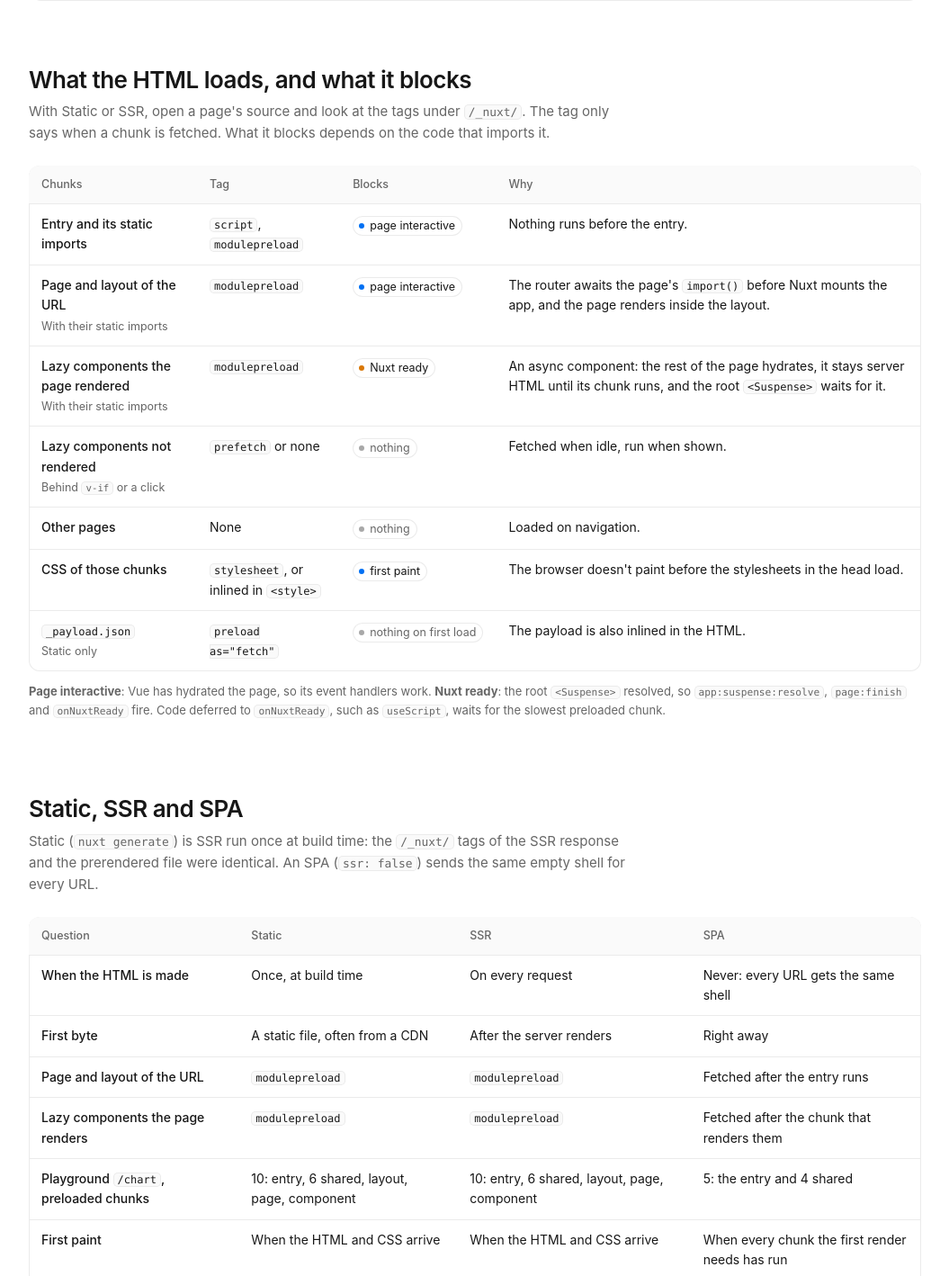
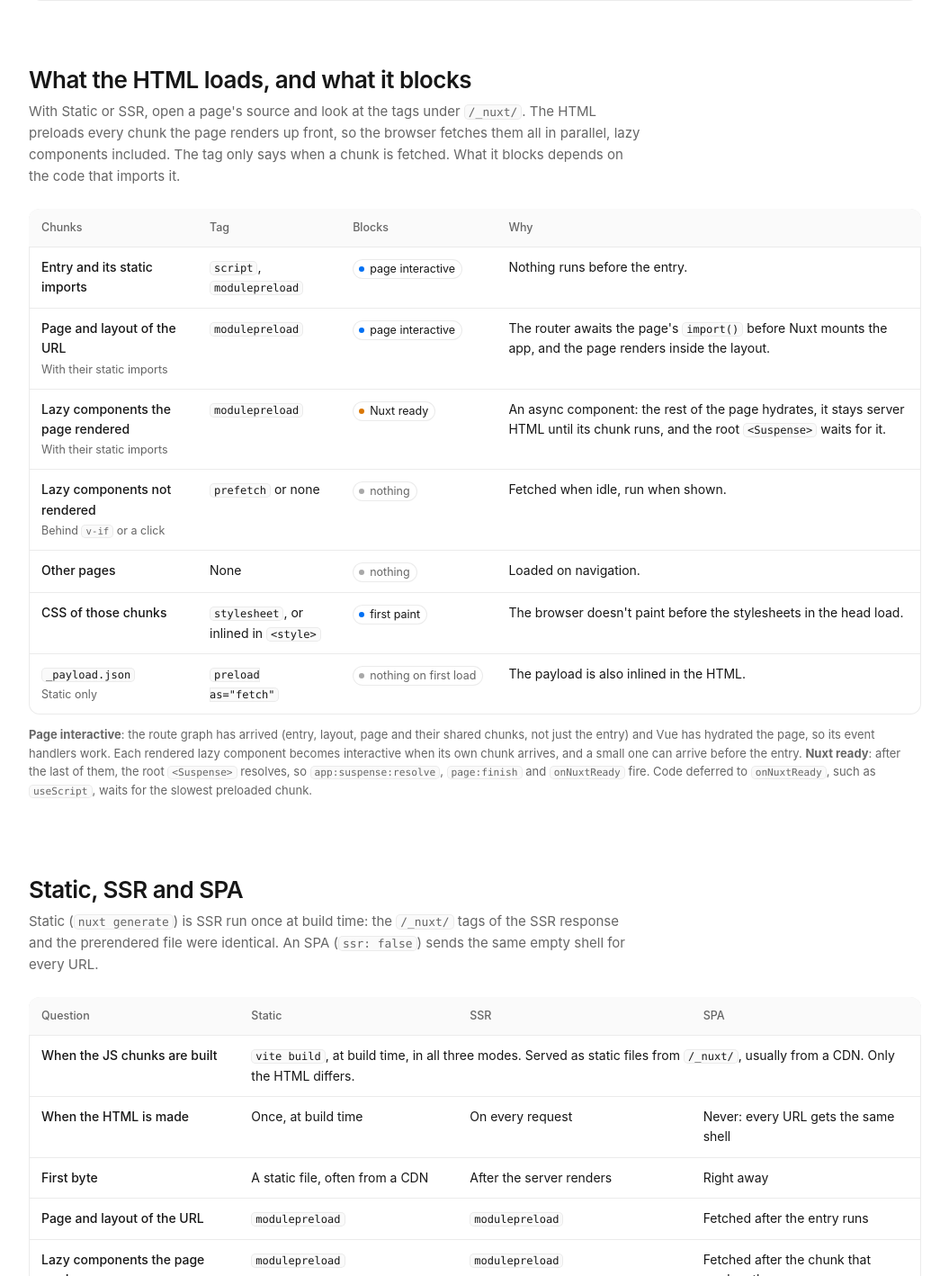
Before and after one commit to larbish/nuxt-bundle-cheat-sheet, a plain HTML site: page index.html in a window 1280 px wide. Shown: the part 3151-4569 px from the top of the page at 90% size, without its empty margins (112-1167 px from the left). Drawn offline with Linux system fonts and the light colour scheme.

Commit message:
docs: clarify parallel chunk loading and build-time chunks

```diff
--- a/index.html
+++ b/index.html
@@ -192,7 +192,8 @@
     .table.stack thead { display: none; }
     .table.stack tr { display: grid !important; grid-template-columns: repeat(2, minmax(0, 1fr)); gap: 4px 12px; border-radius: 12px; box-shadow: inset 0 0 0 1px var(--border); padding: 10px 12px; margin-bottom: 10px; }
     .table.stack td { border: 0; padding: 2px 0; min-width: 0; }
-    .table.stack td.k { grid-column: 1 / -1; padding-bottom: 4px; }
+    .table.stack td.k, .table.stack td[colspan] { grid-column: 1 / -1; }
+    .table.stack td.k { padding-bottom: 4px; }
     .node .tag { font-size: 9px; padding: 0 3px; }
     .table.stack td[data-label]::before { content: attr(data-label); display: block; font-size: 11.5px; color: var(--faint); }
   }
@@ -307,7 +308,7 @@
 
   <section id="load">
     <h2>What the HTML loads, and what it blocks</h2>
-    <p class="intro">With Static or SSR, open a page's source and look at the tags under <code>/_nuxt/</code>. The tag only says when a chunk is fetched. What it blocks depends on the code that imports it.</p>
+    <p class="intro">With Static or SSR, open a page's source and look at the tags under <code>/_nuxt/</code>. The HTML preloads every chunk the page renders up front, so the browser fetches them all in parallel, lazy components included. The tag only says when a chunk is fetched. What it blocks depends on the code that imports it.</p>
     <div class="table stack"><table>
       <thead><tr><th>Chunks</th><th>Tag</th><th>Blocks</th><th>Why</th></tr></thead>
       <tbody>
@@ -320,7 +321,7 @@
         <tr><td class="k"><code>_payload.json</code><span class="sub">Static only</span></td><td data-label="Tag"><code>preload as="fetch"</code></td><td data-label="Blocks"><span class="pill">nothing on first load</span></td><td data-label="Why">The payload is also inlined in the HTML.</td></tr>
       </tbody>
     </table></div>
-    <p class="small" style="margin-top: 12px"><b>Page interactive</b>: Vue has hydrated the page, so its event handlers work. <b>Nuxt ready</b>: the root <code>&lt;Suspense&gt;</code> resolved, so <code>app:suspense:resolve</code>, <code>page:finish</code> and <code>onNuxtReady</code> fire. Code deferred to <code>onNuxtReady</code>, such as <code>useScript</code>, waits for the slowest preloaded chunk.</p>
+    <p class="small" style="margin-top: 12px"><b>Page interactive</b>: the route graph has arrived (entry, layout, page and their shared chunks, not just the entry) and Vue has hydrated the page, so its event handlers work. Each rendered lazy component becomes interactive when its own chunk arrives, and a small one can arrive before the entry. <b>Nuxt ready</b>: after the last of them, the root <code>&lt;Suspense&gt;</code> resolves, so <code>app:suspense:resolve</code>, <code>page:finish</code> and <code>onNuxtReady</code> fire. Code deferred to <code>onNuxtReady</code>, such as <code>useScript</code>, waits for the slowest preloaded chunk.</p>
   </section>
 
   <section id="modes">
@@ -528,8 +529,9 @@
   render()
 
   /* Static, SSR, SPA */
-  // [question, static, ssr, spa]
+  // [question, static, ssr, spa], or [question, the same for all three]
   const modes = [
+    ['When the JS chunks are built', '<code>vite build</code>, at build time, in all three modes. Served as static files from <code>/_nuxt/</code>, usually from a CDN. Only the HTML differs.'],
     ['When the HTML is made', 'Once, at build time', 'On every request', 'Never: every URL gets the same shell'],
     ['First byte', 'A static file, often from a CDN', 'After the server renders', 'Right away'],
     ['Page and layout of the URL', '<code>modulepreload</code>', '<code>modulepreload</code>', 'Fetched after the entry runs'],
@@ -543,7 +545,7 @@
   const labels = ['Static', 'SSR', 'SPA']
   $('vs').querySelector('tbody').innerHTML = modes.map(row => `<tr>
       <td class="k">${row[0]}</td>
-      ${row.slice(1).map((cell, i) => `<td data-label="${labels[i]}">${cell}</td>`).join('')}
+      ${row.length === 2 ? `<td colspan="3" data-label="${labels.join(', ')}">${row[1]}</td>` : row.slice(1).map((cell, i) => `<td data-label="${labels[i]}">${cell}</td>`).join('')}
     </tr>`).join('')
 
   /* Current section in the nav */
```
